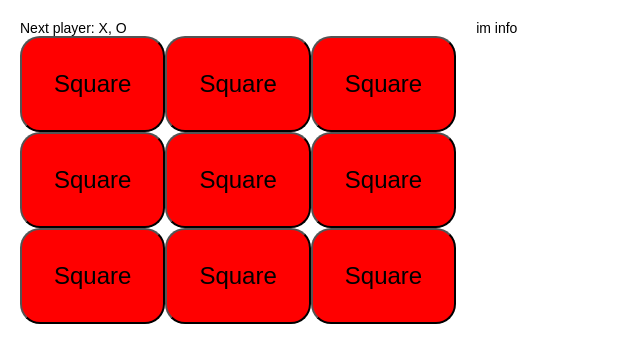
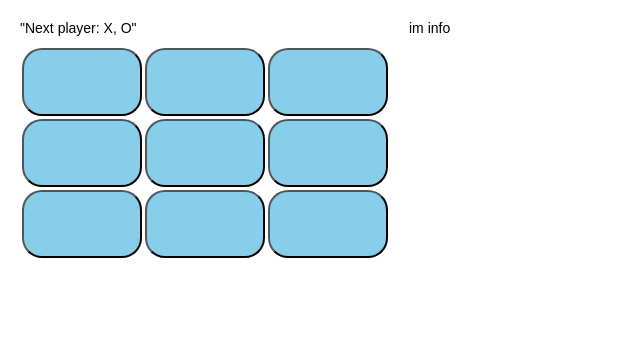
Before and after one commit to Riudiu/react-tictactoe-app, a React (Create React App) app: page / in a window 1280 px wide. Shown: the top 362 px of the page, without its empty margins (0-640 px from the left). Built offline with nearby package versions, Linux system fonts and the light colour scheme.

Commit message:
Props, useState 사용

```diff
--- a/src/components/Board.jsx
+++ b/src/components/Board.jsx
@@ -1,14 +1,32 @@
-import React from 'react'
+import React, {useState} from 'react'
 import { Square } from './Square';
+/** @jsxImportSource @emotion/react */
 
-function renderSquare(i) {
-    return <Square />;
-}
+
 export function Board() {
-    const status = "Next player: X, O";
+    // useState Hook - [변수 이름, 해당 변수의 state를 정하는 함수] = useState();
+    const [squares, setSquares] = useState(Array(9).fill(null));
+
+    const handleClick = (i) => {
+        const newSquares = squares.slice();
+        newSquares[i] = "X";
+        setSquares(newSquares);
+    }
+
+    function renderSquare(i) {
+        // Props - 부모 컴포넌트 -> 자식 컴포넌트로 넘어가는 데이터,
+        // 읽기 전용으로 변하게 하고자 한다면 부모 컴포넌트에서 state가 바뀌어야 한다.
+        return <Square value={squares[i]}
+                    onClick={() => handleClick(i)} />;
+    }
+
     return (
         <div>
-            <div className='status'>{status}</div>
+            <div
+                css = {{
+                    marginBottom: 10
+                }}
+            >"Next player: X, O"</div>
             <div className='board-row'>
                 {renderSquare(0)}
                 {renderSquare(1)}
--- a/src/components/Square.jsx
+++ b/src/components/Square.jsx
@@ -1,17 +1,20 @@
 import React from 'react'
 /** @jsxImportSource @emotion/react */
 
-export function Square() {
+export function Square({onClick, value}) {
     return (
         <button
             css={{
+                width: 120,
                 padding: 32,
-                backgroundColor: 'red',
+                backgroundColor: 'skyBlue',
                 fontSize: 24,
                 borderRadius: 20,
+                margin: "1.5px"
             }}
+            onClick={onClick}
         >
-            Square
+            {value}
         </button>
     );
 }
```
Also changed, not shown: 2 other files (tests, documents, lock files or other folders).
